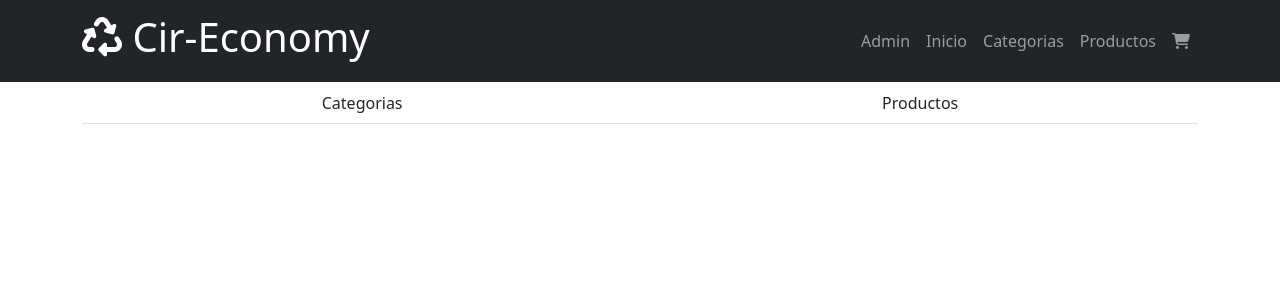
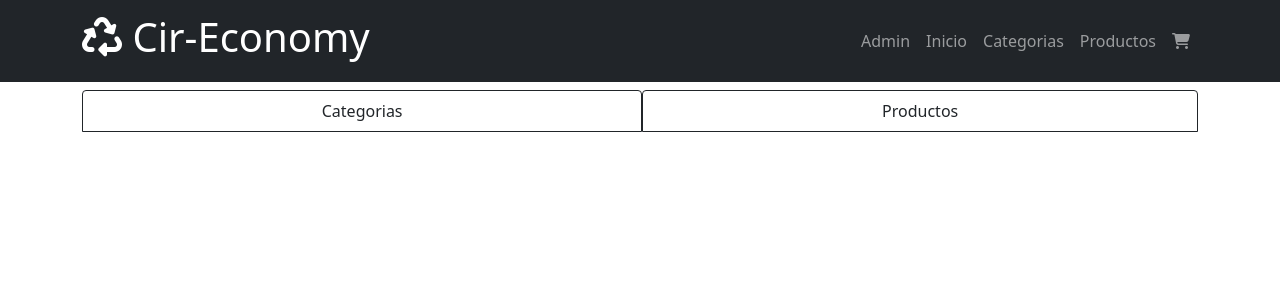
Before and after one commit to SantiMonto/CirEconomy, a React (Create React App) app in the folder frontend/: page /adminLayout in a window 1280 px wide. Shown: the top 300 px of the page. Built offline with nearby package versions, Linux system fonts and the light colour scheme.

Commit message:
feat(frontend): applying margin top to the admin tabs, categories is the default tab in admin

```diff
--- a/frontend/src/layout/AdminLayout.jsx
+++ b/frontend/src/layout/AdminLayout.jsx
@@ -5,13 +5,13 @@ import { Outlet } from 'react-router-dom';
 const AdminLayout = () => {
     return (
         <div>
-            <Container>
-                <Nav fill variant="tabs" defaultActiveKey="/AdminLayout">
+            <Container className="mt-2">
+                <Nav fill variant="tabs">
                     <Nav.Item>
-                        <Nav.Link className="link-dark" href="/adminLayout/adminCategories">Categorias</Nav.Link>
+                        <Nav.Link className="link-dark border border-dark" href="/adminLayout/adminCategories">Categorias</Nav.Link>
                     </Nav.Item>
                     <Nav.Item>
-                        <Nav.Link className="link-dark" href="/adminLayout/adminProducts">Productos</Nav.Link>
+                        <Nav.Link className="link-dark border border-dark" href="/adminLayout/adminProducts">Productos</Nav.Link>
                     </Nav.Item>
                 </Nav>
             </Container>
--- a/frontend/src/layout/Layout.jsx
+++ b/frontend/src/layout/Layout.jsx
@@ -15,7 +15,7 @@ const Layout = () => {
           <Navbar.Toggle aria-controls="basic-navbar-nav" />
           <Navbar.Collapse id="basic-navbar-nav">
             <Nav className="ms-auto" >
-              <Nav.Link href="/AdminLayout">Admin</Nav.Link>
+              <Nav.Link href="/adminLayout/adminCategories">Admin</Nav.Link>
               <Nav.Link href="/">Inicio</Nav.Link>
               <Nav.Link href="/Categories">Categorias</Nav.Link>
               <Nav.Link href="/Products">Productos</Nav.Link>
```
